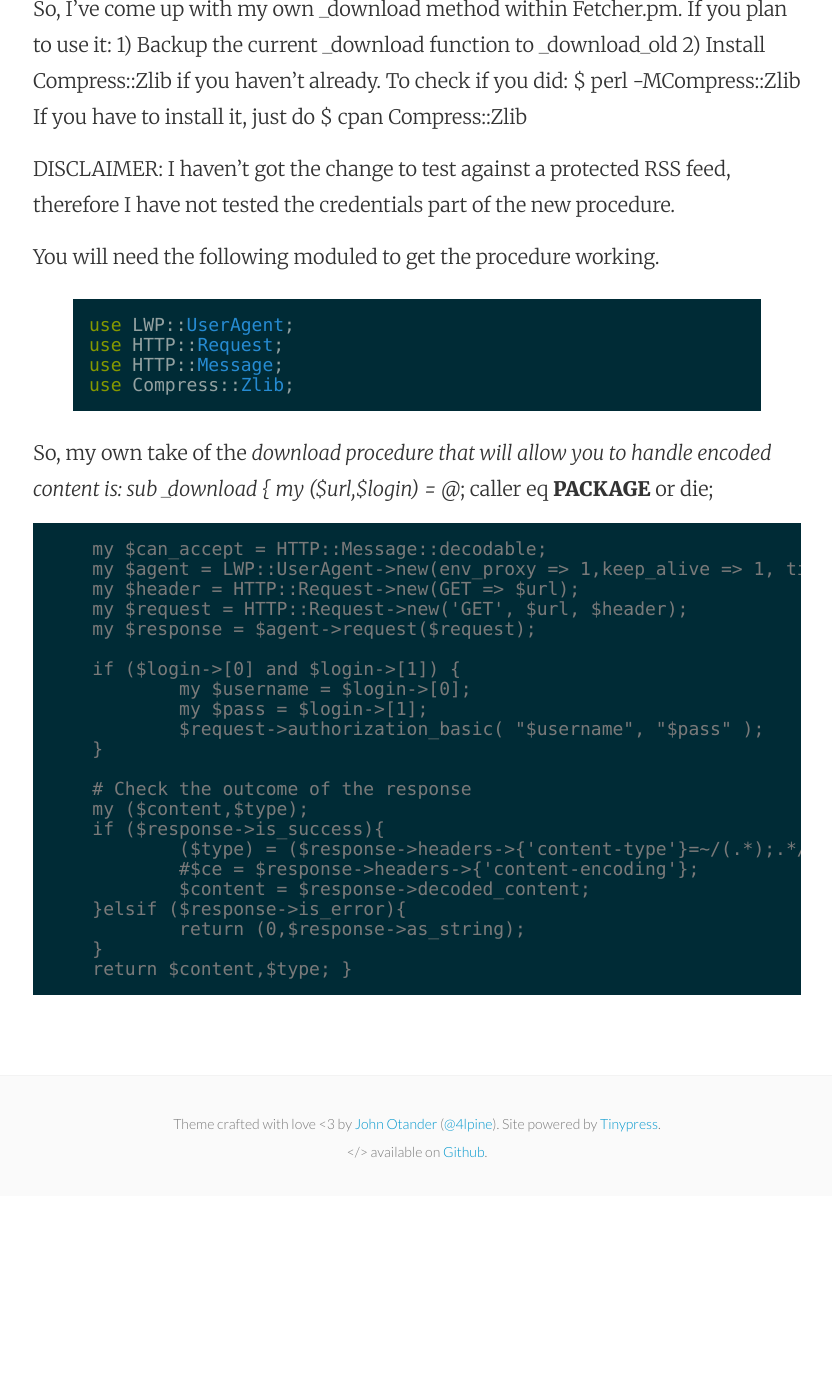
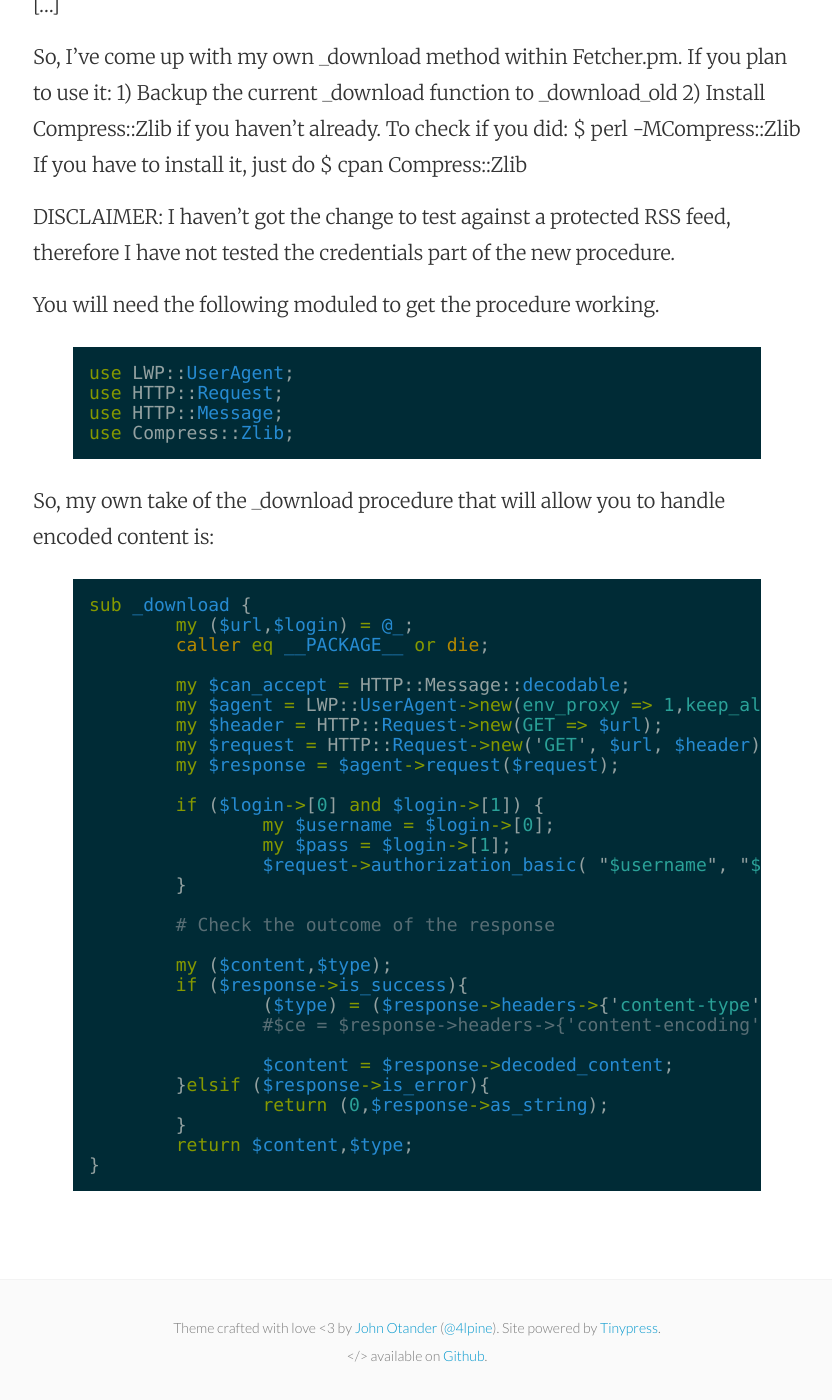
Before and after one commit to emmanuel-galindo/emmanuel-galindo.github.io, a Jekyll site: the page built from _posts/2016-04-14-yarssr-is-not-loading-the-feed-how-to-fix-it.markdown, in a window 1280 px wide and 1400 px high, scrolled down 1164 px. Shown: the whole window, without its empty margins (223-1055 px from the left). Built offline with Jekyll 4.4.1, drawn with Linux system fonts in a browser that asks for light colours; before the commit the page ends 2360 px from its top, so only the background shows below that; some of the changed text lies outside the part shown.

Commit message:
Post update: Yarssr is not loading the feed, how to fix it

```diff
--- a/_posts/2016-04-14-yarssr-is-not-loading-the-feed-how-to-fix-it.markdown
+++ b/_posts/2016-04-14-yarssr-is-not-loading-the-feed-how-to-fix-it.markdown
@@ -5,7 +5,9 @@
 ---
 If you add a feed on yarssr and the icon doesn't turn green, it is time to enable the debug and look for the error.
 First kill the running process:
+{% highlight shell %}
 $ ps -fea | grep -i yarssr | grep -v grep | awk '{ print $2 }' | xargs kill -9
+{% endhighlight %}
 
 Then, go to the app folder and start it back w/debug flag:
 $ cd ~/.yarssr/;yarssr --debug
@@ -43,6 +45,7 @@
 {% endhighlight %}
 
 So, my own take of the _download procedure that will allow you to handle encoded content is:
+{% highlight perl %}
 sub _download {
         my ($url,$login) = @_;
         caller eq __PACKAGE__ or die;
@@ -70,3 +73,4 @@
         }
         return $content,$type;
 }
+{% endhighlight %}
```
